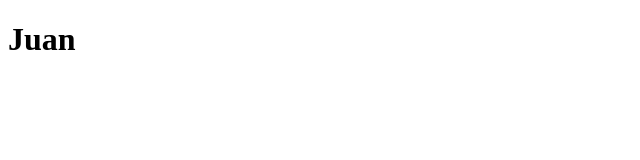
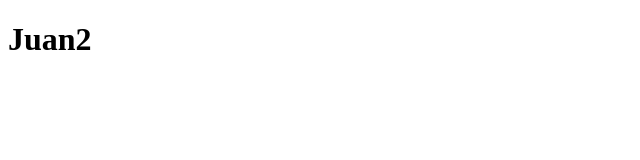
Before and after one commit to Xapote69/Pedroxanxe, a plain HTML site: page index.html in a window 1280 px wide. Shown: the full height of the page, 0-640 px from the left. Drawn offline with Linux system fonts and the light colour scheme.

Commit message:
Segunda web

```diff
--- a/index.html
+++ b/index.html
@@ -1,9 +1,9 @@
 <!DOCTYPE html>
 <html>
 <head>
-	<title>Juan</title>
+	<title>Juan2</title>
 </head>
 <body>
-	<h1>Juan</h1>
+	<h1>Juan2</h1>
 </body>
 </html>
```
